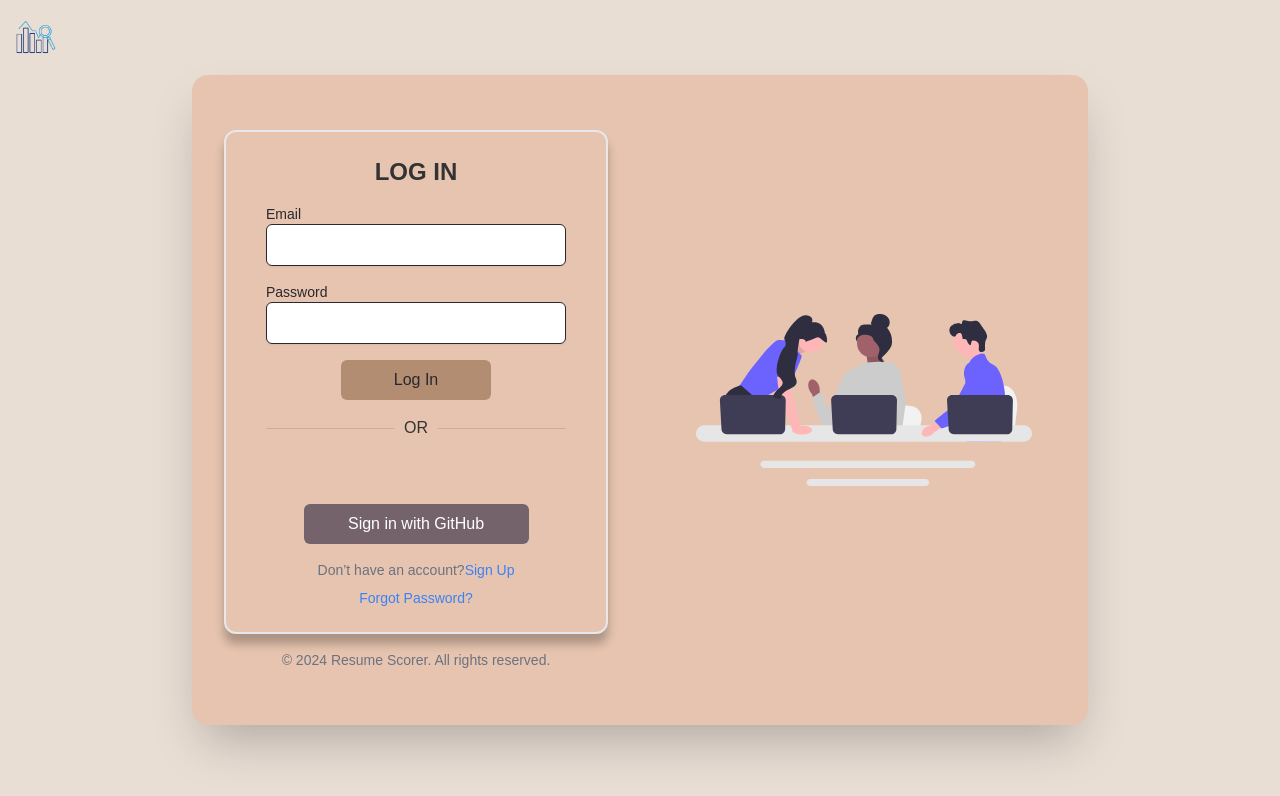
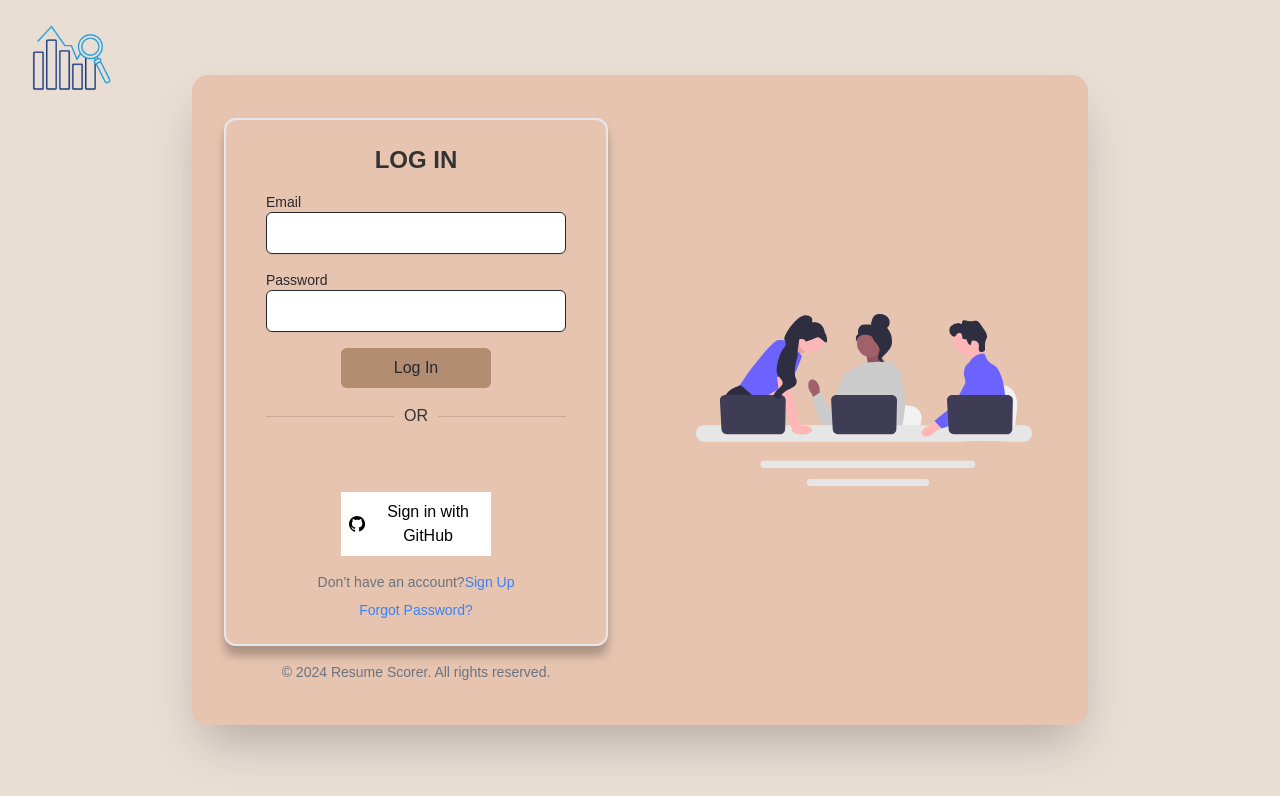
Before and after one commit to lahariSane/CareerBoost, a React (Create React App) app in the folder frontend/: page /login in a window 1280 px wide. Shown: the top 796 px of the page. Built offline with nearby package versions, Linux system fonts and the light colour scheme; no server answers.

Commit message:
Enhance login components with improved styling and layout adjustments

```diff
--- a/frontend/src/Components/Auth/Login.jsx
+++ b/frontend/src/Components/Auth/Login.jsx
@@ -96,7 +96,7 @@ const Login = () => {
   }
 
   return (
-    <form onSubmit={handleLogin} className="space-y-4 px-4 flex flex-col items-center">
+    <form onSubmit={handleLogin} className="space-y-4 px-4 flex flex-col items-center w-full">
       <div className="w-full">
         <label htmlFor="email" className="block text-sm font-medium text-tertiary-dark">
           Email
@@ -142,9 +142,12 @@ const Login = () => {
         <GoogleLogin onSuccess={handleGoogleLogin} onFailure={(error) => setError(error)} />
         <button
           type="button"
-          className="w-3/4 mt-2 py-2 px-4 bg-secondary-mauve text-white rounded-md hover:bg-secondary-green"
+          className="w-1/2 mt-2 py-2 px-2 bg-white text-black flex items-center justify-center"
           onClick={handleGithubLogin}
         >
+          <svg className="w-5 h-5 mr-2" viewBox="0 0 24 24" fill="currentColor">
+            <path d="M12 0C5.37 0 0 5.37 0 12c0 5.3 3.438 9.8 8.207 11.387.6.113.793-.263.793-.587 0-.287-.012-1.243-.012-2.263-3.338.75-4.042-1.612-4.042-1.612-.544-1.387-1.331-1.75-1.331-1.75-1.087-.75.087-.75.087-.75 1.2.087 1.837 1.2 1.837 1.2 1.087 1.837 2.837 1.312 3.537 1 .113-.75.425-1.312.75-1.612-2.662-.3-5.462-1.337-5.462-5.925 0-1.312.462-2.4 1.2-3.262-.113-.3-.525-1.512.113-3.112 0 0 1.012-.3 3.3 1.2.975-.263 2.025-.375 3.075-.375 1.05 0 2.1.112 3.075.375 2.287-1.5 3.3-1.2 3.3-1.2.637 1.6.225 2.812.113 3.112.75.862 1.2 1.95 1.2 3.262 0 4.6-2.8 5.625-5.475 5.925.45.375.825 1.087.825 2.2 0 1.612-.012 2.912-.012 3.3 0 .337.188.712.8.587C20.562 21.8 24 17.3 24 12c0-6.63-5.37-12-12-12z" />
+          </svg>
           Sign in with GitHub
         </button>
       </div>
--- a/frontend/src/Pages/LoginPage.jsx
+++ b/frontend/src/Pages/LoginPage.jsx
@@ -52,11 +52,13 @@ const LoginPage = () => {
     return (
         <div className="flex min-h-screen bg-primary items-center justify-center">
             {/* Logo */}
-            <div className="absolute top-4 left-4">
+            <div
+                className="flex items-baseline justify-center absolute top-4 left-8"
+                onClick={() => navigate("/")}>
                 <img
-                     src={careerboostlogo}
+                    src={careerboostlogo}
                     alt="Logo"
-                    className="h-10"
+                    className="h-20 w-20 cursor-pointer"
                 />
             </div>
             <div className="relative w-[70%] flex items-center justify-center bg-primary-light rounded-2xl h-[650px] shadow-2xl">
```
